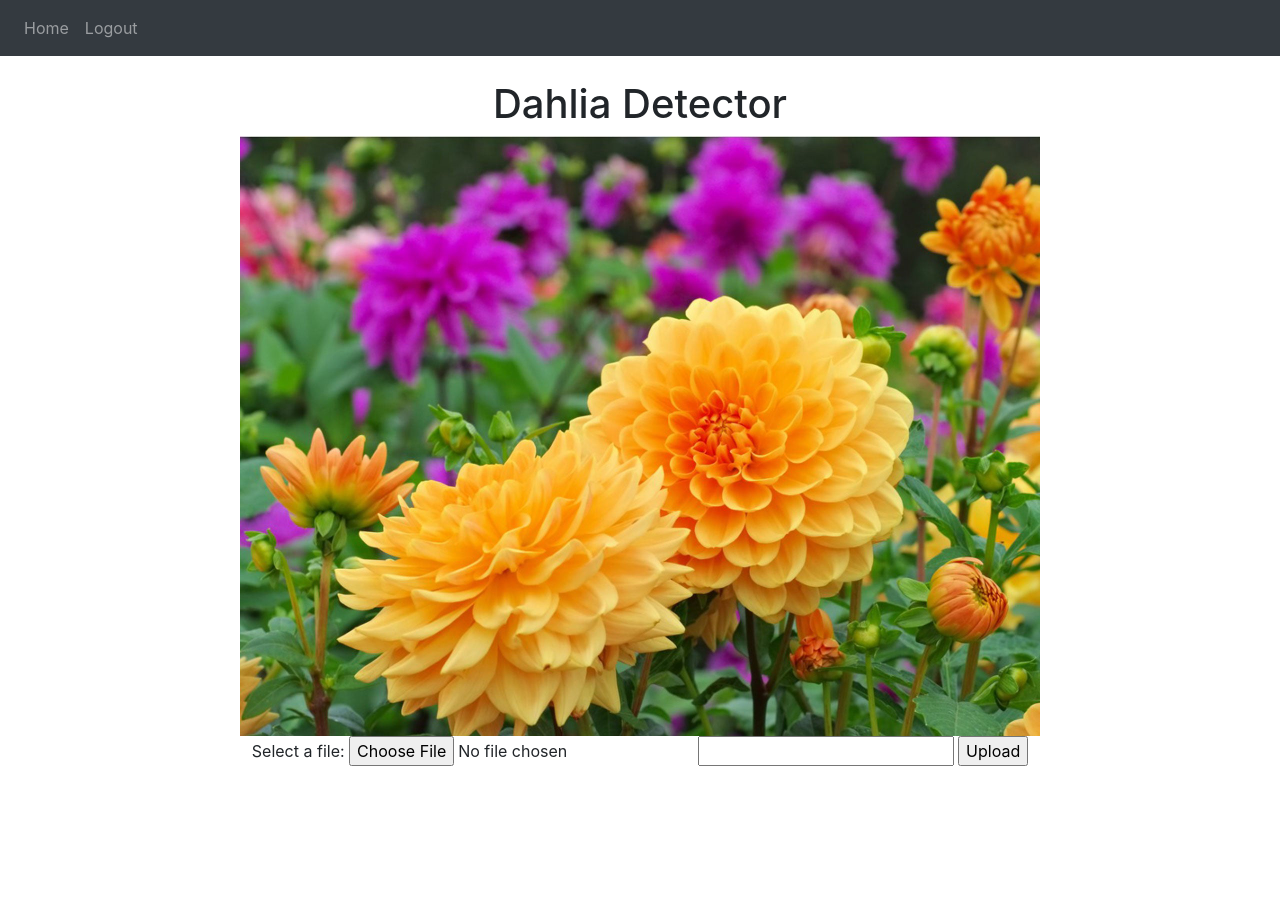
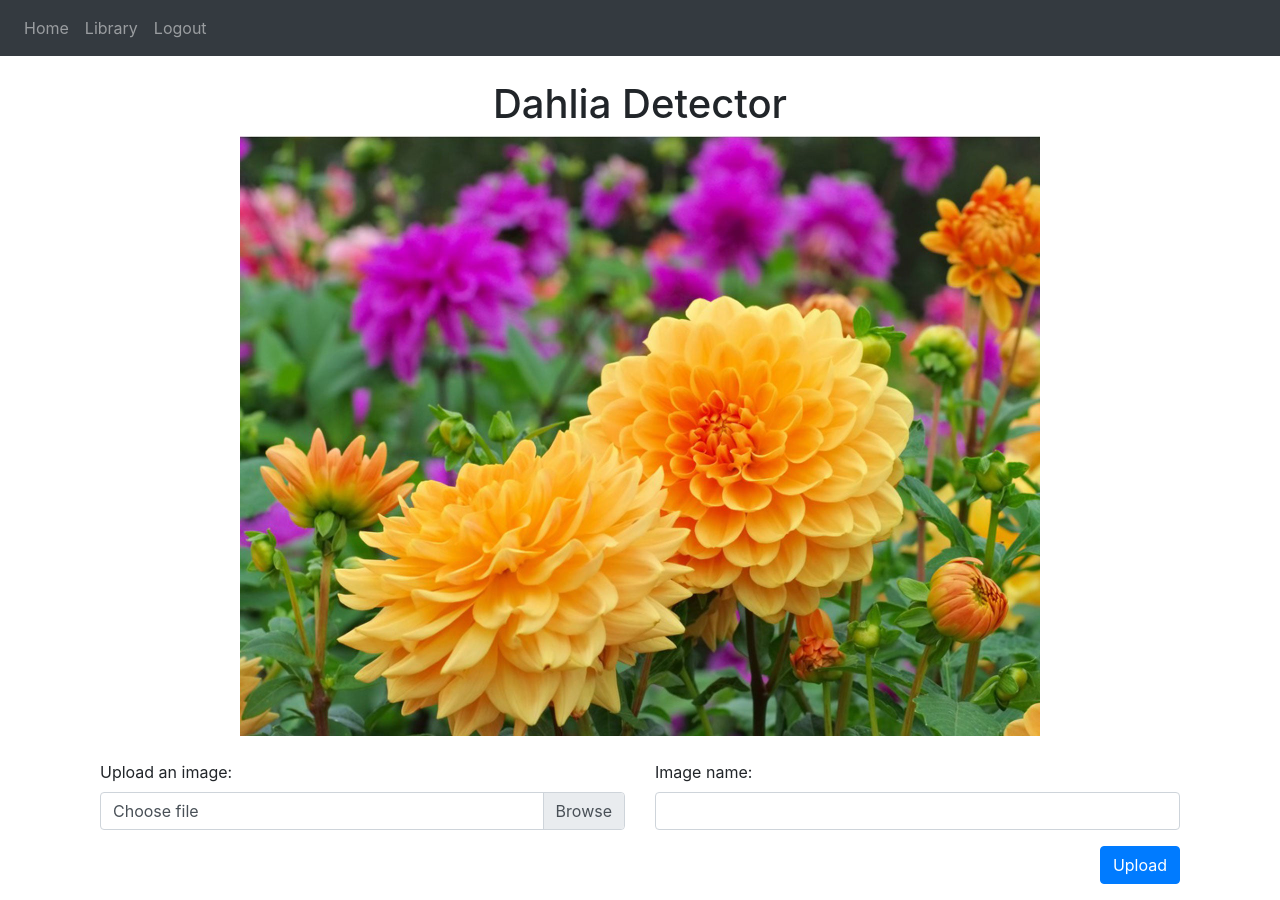
Before and after one commit to egyajure/Dahlia-Detecor, a Flask app: page / in a window 1280 px wide. Before the commit the page ends 766 px from the top, so only its background shows below. Run offline with Flask 3, Linux system fonts and the light colour scheme; a user stored in the database is signed in; some libraries are stand-ins or nearby versions.

Commit message:
Adding a library page

```diff
--- a/website/models.py
+++ b/website/models.py
@@ -21,6 +21,10 @@ class Image(db.Model):
     name = db.Column(db.String(150))
     file_path = db.Column(db.String(150), unique=True)
 
+    @property
+    def rounded_score(self):
+        return round(self.score, 2)
+
     def __str__(self):
         return f"Image {self.name}"
 
--- a/website/templates/base.html
+++ b/website/templates/base.html
@@ -21,6 +21,7 @@
             <div class="navbar-nav">
                 {% if user.is_authenticated %}
                     <a class="nav-item nav-link" id="home" href="/">Home</a>
+                    <a class="nav-item nav-link" id="library" href="/library">Library</a>
                     <a class="nav-item nav-link" id="logout" href="/logout">Logout</a>
                 {% else %}
                     <a class="nav-item nav-link" id="login" href="/login">Login</a>
@@ -48,6 +49,14 @@
     </div>
     {% endif %} {% endfor %} {% endif %} {% endwith %}
 
+    <style>
+        .breadcrumb {
+          background-color: transparent;
+          font-size: 1.5rem;
+        }
+
+    </style>
+
     <div class="container"><div class="mt-4">{% block content %} {% endblock %}</div></div>
     <script src="https://code.jquery.com/jquery-3.2.1.slim.min.js"
         integrity="sha384-KJ3o2DKtIkvYIK3UENzmM7KCkRr/rE9/Qpg6aAZGJwFDMVNA/GpGFF93hXpG5KkN"
--- a/website/templates/home.html
+++ b/website/templates/home.html
@@ -4,11 +4,29 @@
     <center>
         <h1>Dahlia Detector</h1>
         <img src="{{ pic }}" height=600 />
-        <form action="/" method="post" enctype="multipart/form-data">
-            <label for="myfile">Select a file:</label>
-            <input type="file" id="file" name="flowerfile">
-            <input type="text" id="name" name="imagename">
-            <input type="submit" value="Upload" id="upload">
+    </center>
+    <div class="container">
+        <form class="mt-4" action="/" method="post" enctype="multipart/form-data">
+        <div class="row">
+            <div class="col-md-6">
+                <div class="form-group">
+                    <label for="flowerfile">Upload an image:</label>
+                    <div class="custom-file">
+                    <input type="file" class="custom-file-input" id="flowerfile" name="flowerfile" onchange="document.getElementById('fileLabel').innerHTML = this.files[0].name">
+                    <label class="custom-file-label" for="flowerfile" id="fileLabel">Choose file</label>
+                    </div>
+                </div>
+            </div>
+            <div class="col-md-6">
+                <div class="form-group">
+                    <label for="imagename">Image name:</label>
+                    <input type="text" class="form-control" id="imagename" name="imagename">
+                </div>
+            </div>
+        </div>
+        <div class="form-group text-right">
+            <button type="submit" class="btn btn-primary" id="upload">Upload</button>
+        </div>
         </form>
-    </center>
+    </div>
 {% endblock content %}
--- a/website/templates/results.html
+++ b/website/templates/results.html
@@ -3,9 +3,7 @@
 {% block content %}
     <center>
         <h1>Dahlia Detector</h1>
-        <img src="{{ url_for('views.uploaded_file', filename=path) }}" height=600>
-        {% if guess and score %}
-            <h1>This image most likely belongs to {{ guess }} with a {{ score }} percent confidence.</h1>
-        {% endif %}
+        <img src="{{ url_for('views.uploaded_file', filename=img.file_path) }}" height=600>
+        <h1>This image most likely belongs to {{ img.guess }} with a {{ img.score }} percent confidence.</h1>
     </center>
 {% endblock content %}
--- a/website/views.py
+++ b/website/views.py
@@ -55,7 +55,13 @@ def home():
             guess, score = make_flower_guess(opened_image)
 
             # Save image details to the database
-            img = Image(name=name, file_path=filename, guess=guess, score=score)
+            img = Image(
+                name=name,
+                file_path=filename,
+                guess=guess,
+                score=score,
+                user_id=current_user.id,
+            )
             db.session.add(img)
             db.session.commit()
 
@@ -65,17 +71,30 @@ def home():
     return render_template("home.html", pic="static/Dahlias.jpg", user=current_user)
 
 
-@views.route("/result")
+@views.route("/library")
 @login_required
 def flower_result():
     image_id = request.args.get("image")
     image = Image.query.filter_by(id=image_id).first()
+    images = Image.query.filter_by(user_id=current_user.id).group_by(Image.guess)
+
     return render_template(
-        "results.html",
-        guess=image.guess,
-        score=image.score,
+        "library.html",
+        curr_img=image,
+        images=images,
         user=current_user,
-        path=image.file_path,
+    )
+
+
+@views.route("/library/<guess>")
+@login_required
+def flower_by_type_w_score(guess):
+    images = Image.query.filter_by(user_id=current_user.id, guess=guess)
+    return render_template(
+        "library_w_guess.html",
+        images=images,
+        guess=guess,
+        user=current_user,
     )
 
 
```
Also changed, not shown: website/templates/library.html (added, +27 -0 lines), website/templates/library_w_guess.html (added, +19 -0 lines), website/instance/database.db, 1 other file.
